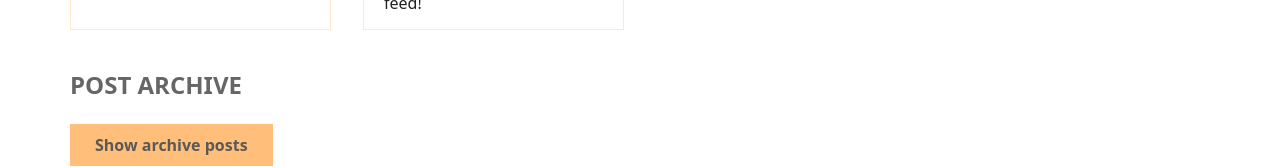
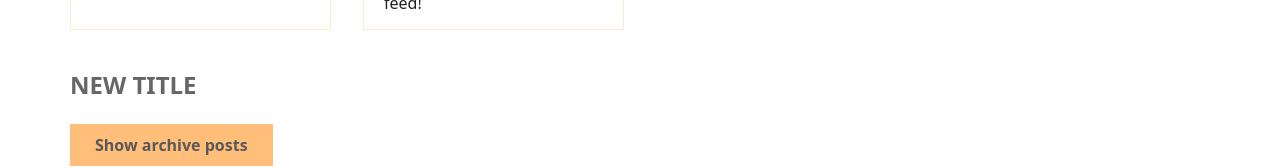
Before and after one commit to JS-Mechanic/atomic-blog, a React (Vite) app: page / in a window 1280 px wide. Shown: the part 1627-1795 px from the top of the page. Built offline with nearby package versions, Linux system fonts and the light colour scheme.

Commit message:
Breaking the Memoizing of Archive component by passing an object as prop

```diff
--- a/src/App-memo.jsx
+++ b/src/App-memo.jsx
@@ -1,5 +1,5 @@
 import {memo, useEffect, useState} from "react";
-import {faker} from "@faker-js/faker";
+import {ar, faker} from "@faker-js/faker";
 
 function createRandomPost() {
 	return {
@@ -38,6 +38,11 @@ function App() {
 		[isFakeDark],
 	);
 
+	const archiveOptions = {
+		show: false,
+		title: "New title",
+	};
+
 	return (
 		<section>
 			<button
@@ -53,7 +58,7 @@ function App() {
 				setSearchQuery={setSearchQuery}
 			/>
 			<Main posts={searchedPosts} onAddPost={handleAddPost} />
-			<Archive show={false} />
+			<Archive archiveOptions={archiveOptions} />
 			<Footer />
 		</section>
 	);
@@ -139,18 +144,18 @@ function List({posts}) {
 	);
 }
 
-const Archive = memo(function Archive({show}) {
+const Archive = memo(function Archive({archiveOptions}) {
 	// Here we don't need the setter function. We're only using state to store these posts because the callback function passed into useState (which generates the posts) is only called once, on the initial render. So we use this trick as an optimization technique, because if we just used a regular variable, these posts would be re-created on every render. We could also move the posts outside the components, but I wanted to show you this trick 😉
 	const [posts] = useState(() =>
 		// 💥 WARNING: This might make your computer slow! Try a smaller `length` first
 		Array.from({length: 10000}, () => createRandomPost()),
 	);
 
-	const [showArchive, setShowArchive] = useState(show);
+	const [showArchive, setShowArchive] = useState(archiveOptions.show);
 
 	return (
 		<aside>
-			<h2>Post archive</h2>
+			<h2>{archiveOptions.title}</h2>
 			<button onClick={() => setShowArchive(s => !s)}>
 				{showArchive ? "Hide archive posts" : "Show archive posts"}
 			</button>
```
